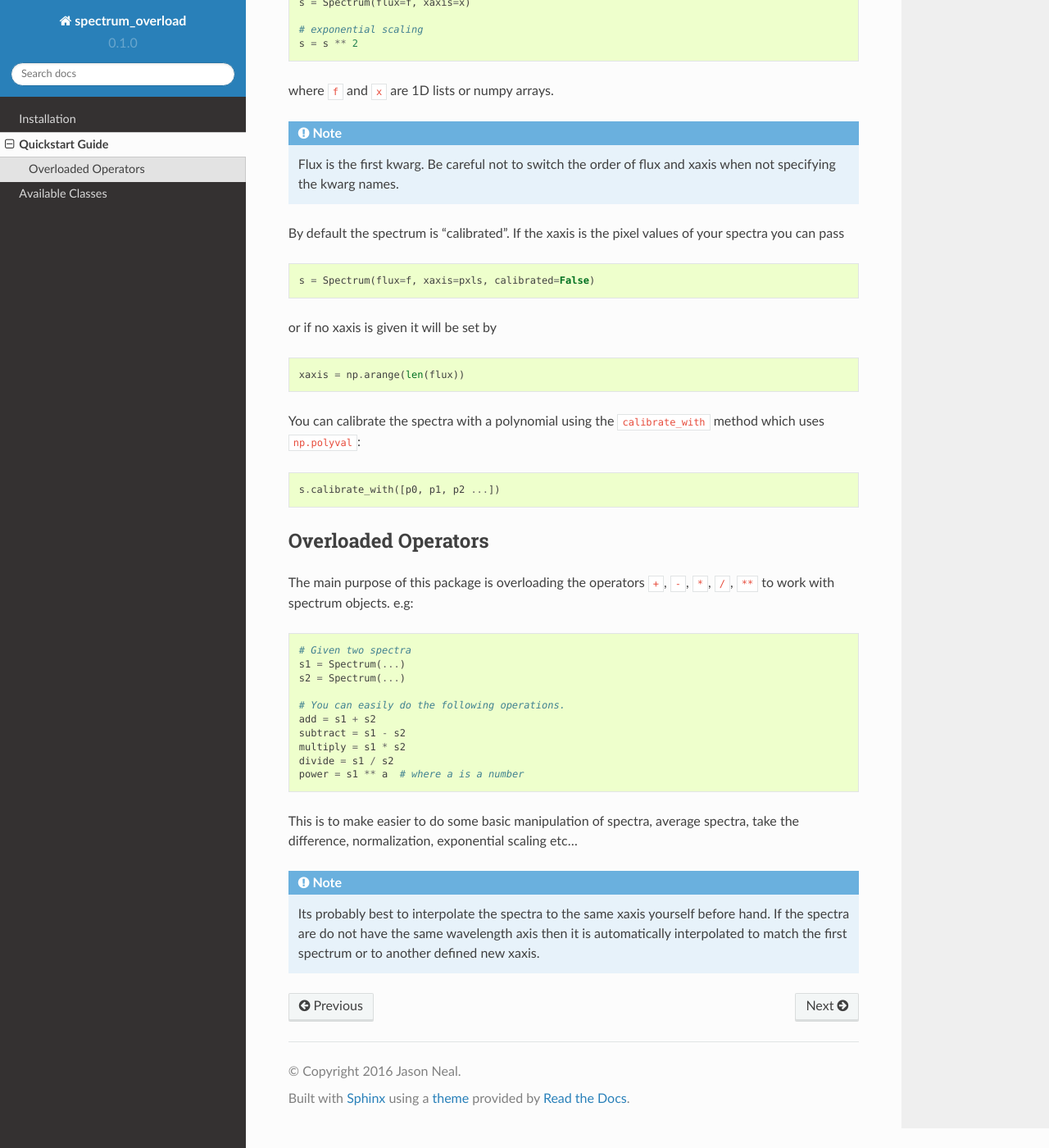
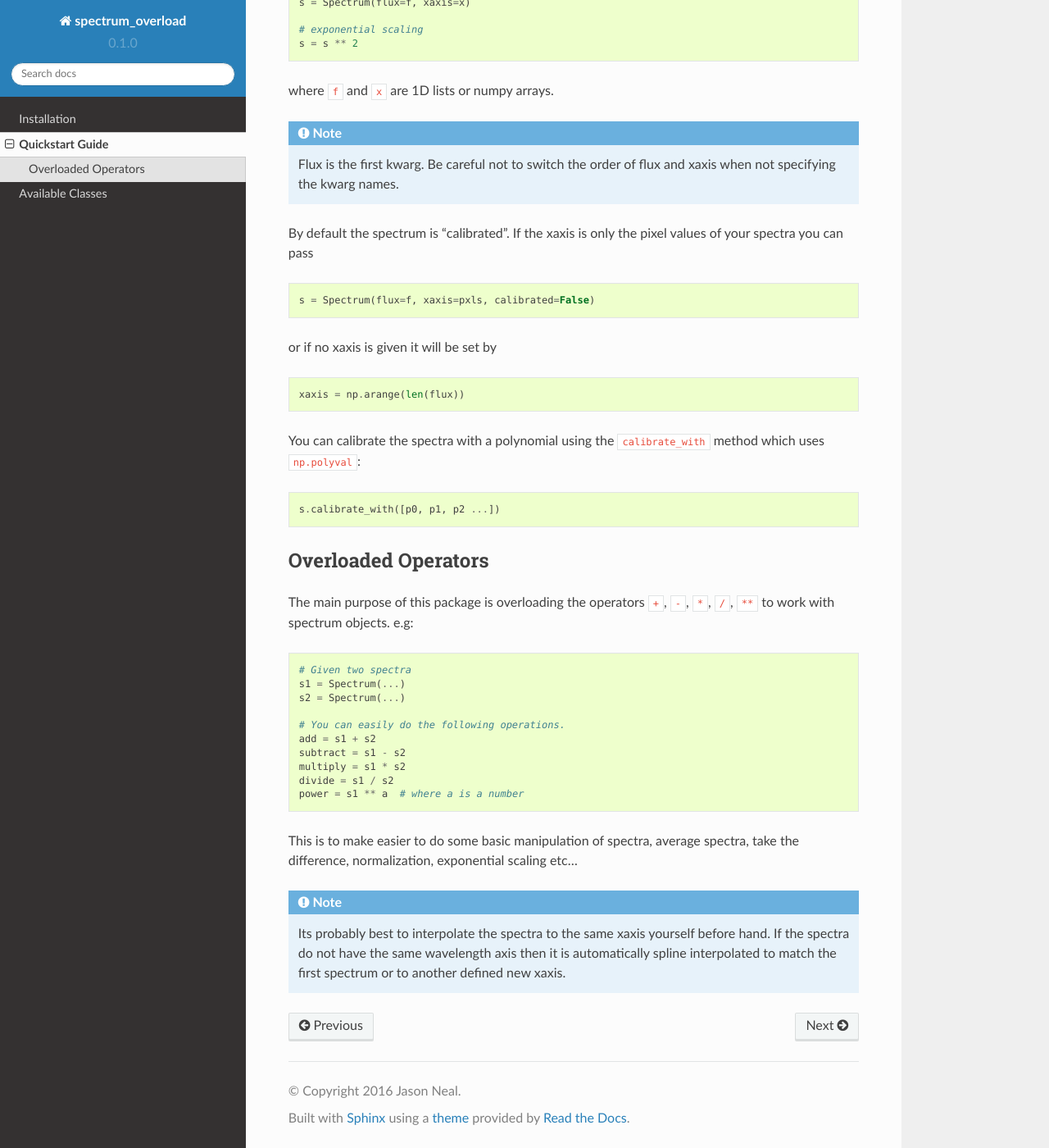
Before and after one commit to jason-neal/spectrum_overload, a Sphinx documentation site: the page built from docs/quickstart.rst, in a window 1280 px wide and 1400 px high, scrolled down 389 px. Shown: the whole window at 82% size. Built offline with Sphinx 7.4.7 and the Read the Docs theme 2.0.0, drawn with Linux system fonts in a browser that asks for light colours.

Commit message:
Edits to quickstart.

```diff
--- a/docs/quickstart.rst
+++ b/docs/quickstart.rst
@@ -26,7 +26,7 @@ where ``f`` and ``x`` are 1D lists or numpy arrays.
 
 	Flux is the first kwarg. Be careful not to switch the order of flux and xaxis when not specifying the kwarg names.
 
-By default the spectrum is "calibrated". If the xaxis is the pixel values of your spectra you can pass
+By default the spectrum is "calibrated". If the xaxis is only the pixel values of your spectra you can pass
 
 ::
 
@@ -67,5 +67,5 @@ exponential scaling etc...
 .. note ::
 
     Its probably best to interpolate the spectra to the same xaxis yourself before hand.
-    If the spectra are do not have the same wavelength axis then it is automatically interpolated
+    If the spectra do not have the same wavelength axis then it is automatically spline interpolated
     to match the first spectrum or to another defined new xaxis.
```
